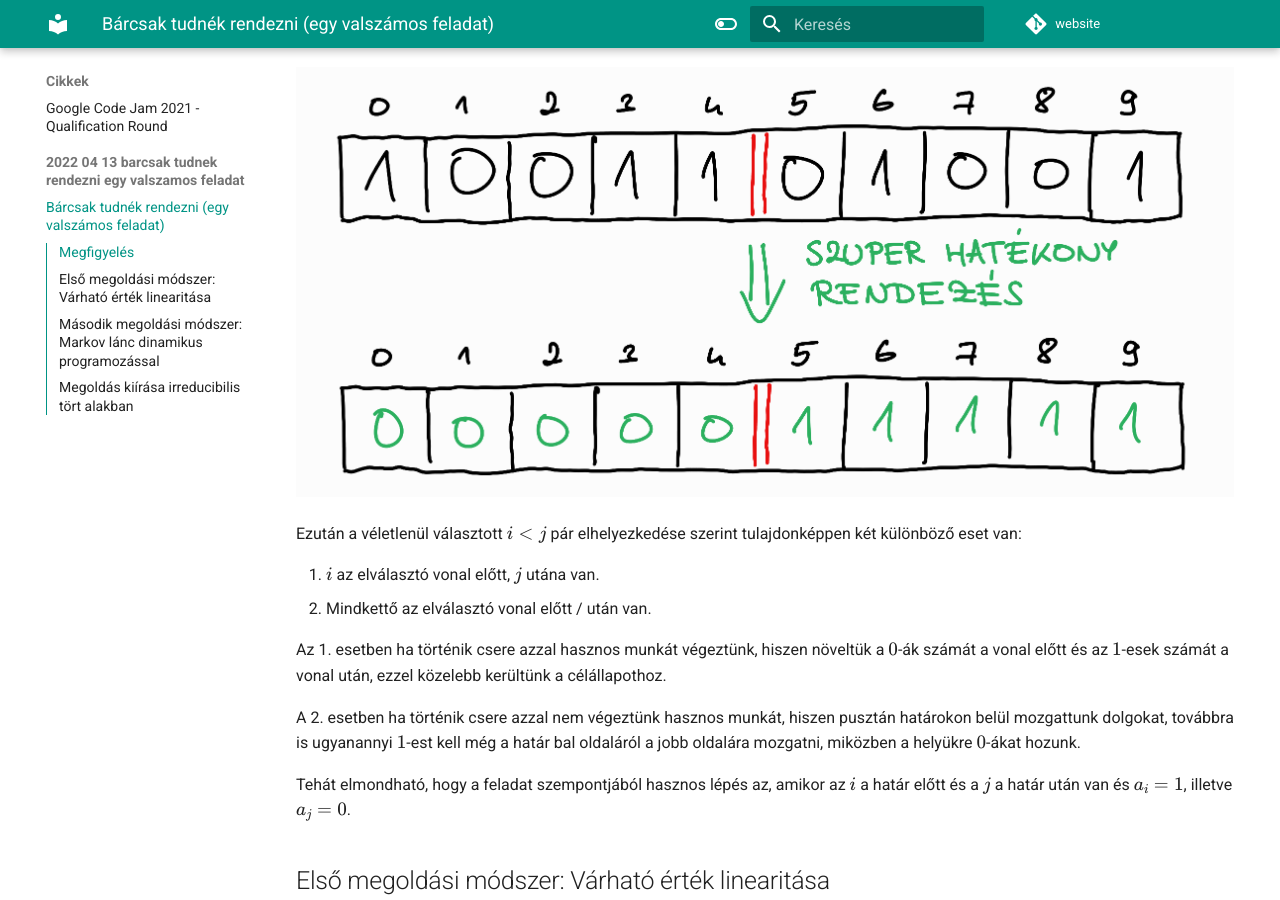
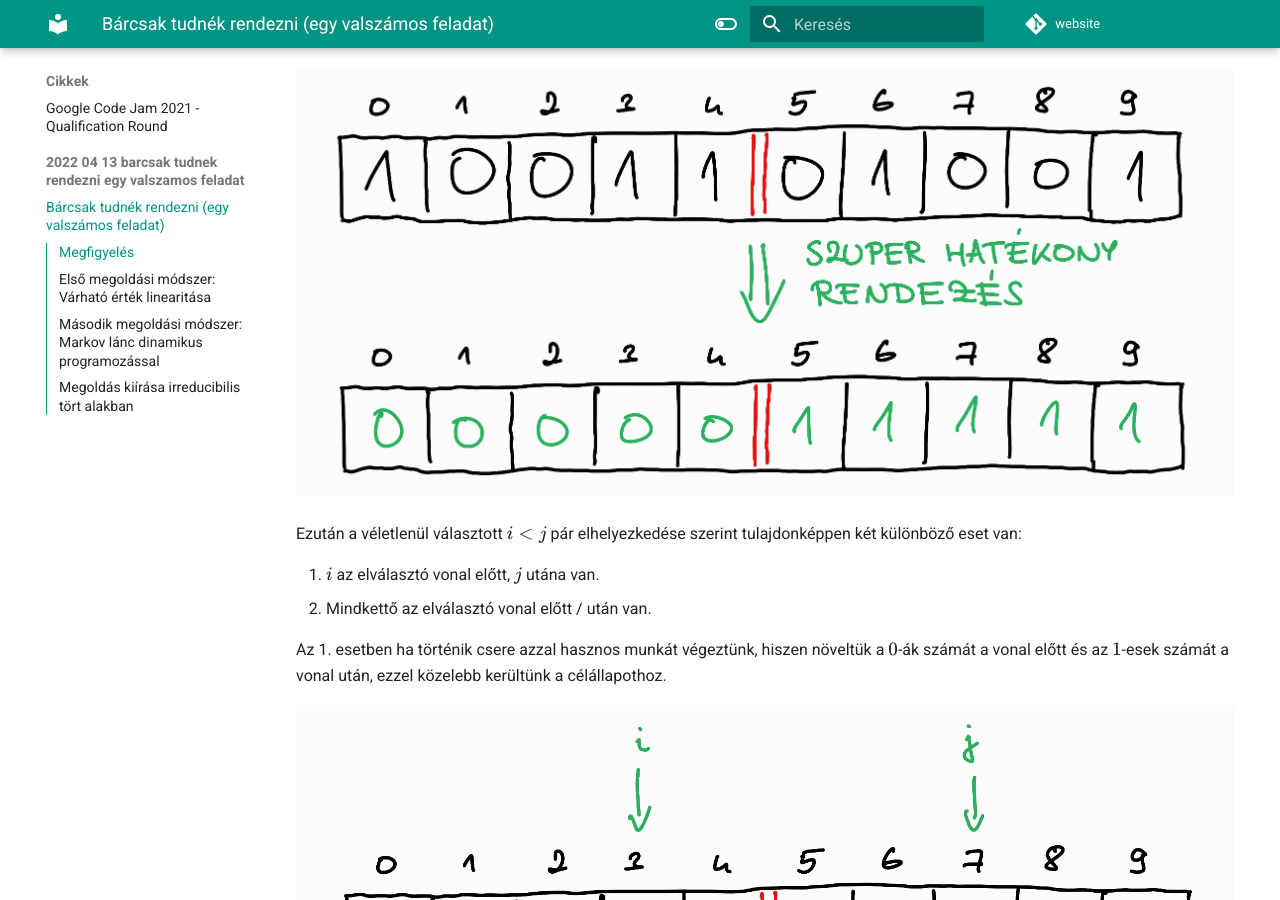
Before and after one commit to nemkin/versenyprogramozas-hu, an MkDocs documentation site: the page built from docs/cikkek/2022_04_13_barcsak_tudnek_rendezni_egy_valszamos_feladat/index.md, in a window 1280 px wide and 900 px high, scrolled down 756 px. Built offline with MkDocs 1.6.1 and Material for MkDocs 9.7.7, drawn with Linux system fonts in a browser that asks for light colours; comment, search, counter and statistics services are not loaded.

Commit message:
Update index.md

```diff
--- a/docs/cikkek/2022_04_13_barcsak_tudnek_rendezni_egy_valszamos_feladat/index.md
+++ b/docs/cikkek/2022_04_13_barcsak_tudnek_rendezni_egy_valszamos_feladat/index.md
@@ -28,7 +28,11 @@ Ezután a véletlenül választott $i<j$ pár elhelyezkedése szerint tulajdonk
 
 Az 1. esetben ha történik csere azzal hasznos munkát végeztünk, hiszen növeltük a $0$-ák számát a vonal előtt és az $1$-esek számát a vonal után, ezzel közelebb kerültünk a célállapothoz.
 
+![Hasznos munka](img/hasznos_munka.png)
+
 A 2. esetben ha történik csere azzal nem végeztünk hasznos munkát, hiszen pusztán határokon belül mozgattunk dolgokat, továbbra is ugyanannyi $1$-est kell még a határ bal oldaláról a jobb oldalára mozgatni, miközben a helyükre $0$-ákat hozunk.
+
+![Haszontala munka](img/haszontalan_munka.png)
 
 Tehát elmondható, hogy a feladat szempontjából hasznos lépés az, amikor az $i$ a határ előtt és a $j$ a határ után van és $a_i = 1$, illetve $a_j = 0$.
 
```
